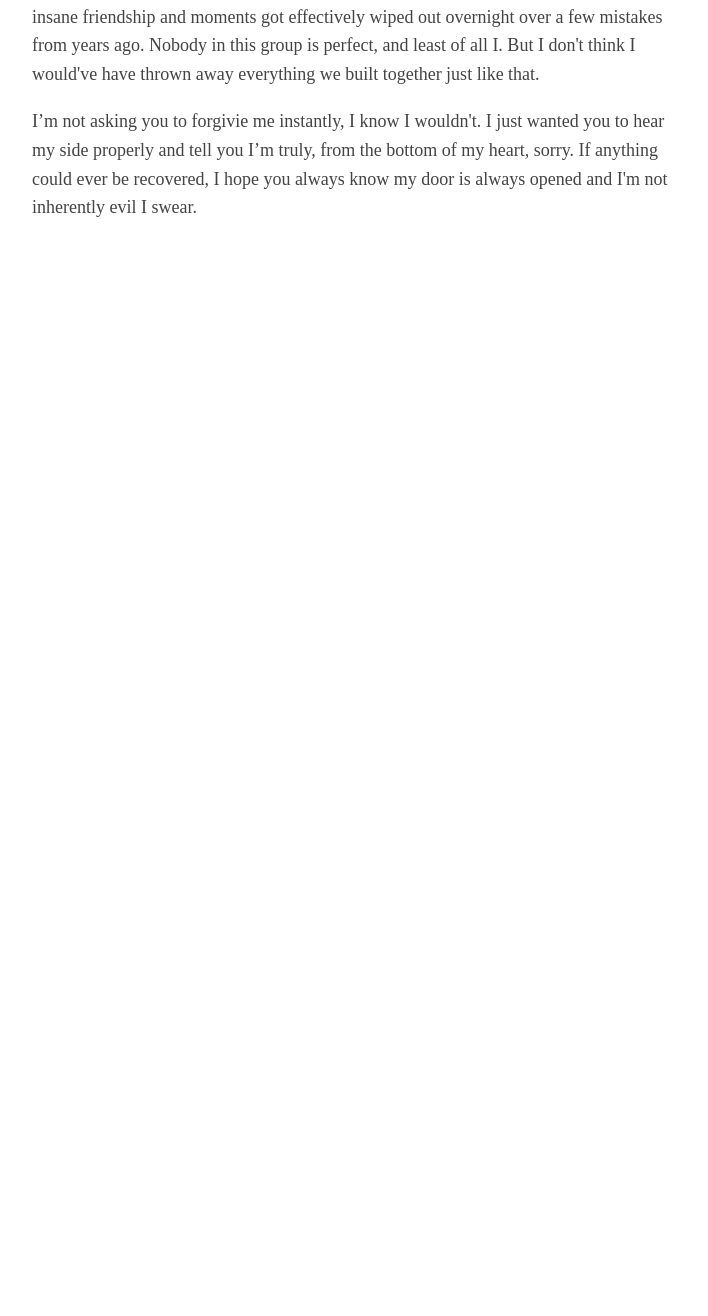
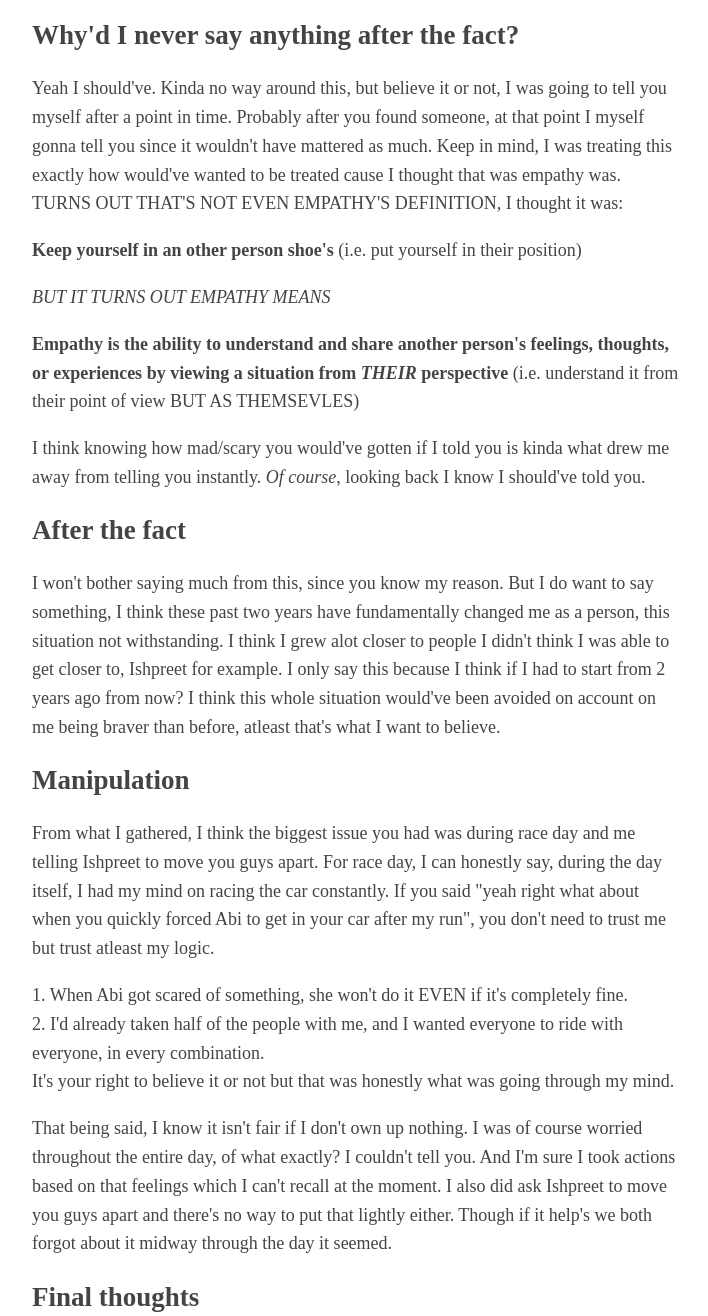
Before and after one commit to aryamsharma/should_be_hidden, a plain HTML site: page index.html in a window 1280 px wide. Shown: the part 865-2181 px from the top of the page, without its empty margins (283-991 px from the left). Before the commit the page ends 1127 px from the top, so only its background shows below. Drawn offline with Linux system fonts and the light colour scheme.

Commit message:
Update index.html

```diff
--- a/index.html
+++ b/index.html
@@ -16,22 +16,73 @@
 	First and foremost
 </h2>
 <p>
-	If you are wondering why it took me over a month to say something to you. It's cause since my big mouth caused this problem in the first place, I'd ought to take a step back and decide what to say. I think it's finally time I put everything into words though.
+	If you are wondering why it took me over a month to say something to you. It's cause since my large mouth caused this problem in the first place, I'd ought to take a step back and decide what to say. I think it's finally time I put everything into words though. Also, I never had any malice to anyone, the intentions were honest. The end goal was always to ensure the friend group never spilt apart.
 </p>
 <p>
 	Also you might get more mad at some stuff I say but I can't even imagine you get madder than you already or, BUT IN CASE YOU DO, REMEMBER THAT YOU'D RATHER KNOW AND BE MAD THAN NOT KNOW AND BE HAPPY.
 </p>
+
+<h2>
+	Why'd I say anything to her in #da first place?
+</h2>
 <p>
-	There was never any malice behind any intentions, I just straight up panicked about the friend group spiltting up if things went wrong (how ironic) and that got the better of me. I was super frustrated at the situation and I couldn't tell that to you nor Abi. So I just got mad thinking about it and when Abi asked what was wrong I tried to not tell her the truth by saying some other lie but I felt like I should've also just told her the truth, which I ended up doing. Ironic how the truth started this particular situation.
+	I thought I had no way out, I recall suggesting to you in the beginning / midway (of when you first told me) it was a bad idea, but you kinda kept asking me stuff which I myself answered which I shouldn't have. The only one converstation that I can think off top is the <em>Dev Patel</em> one. I also realize that I should've been more firm in my stance but I just wasn't. After that fateful Toronto night, I KNOW I was losing it. I couldn't tell you because I needed you to able to trust me with this (ironic I'm well aware), I couldn't tell anyone else because at that point in time I couldn't trust them as much as I did know (we'll get back to this later). I was super frustrated at the situation and I couldn't tell that to you nor Abi. So I just got mad thinking about it and when Abi asked what was wrong I tried to not tell her true by saying some other lie but the lie was SO bad and I felt like I should've also just told her the truth. Ironic how the truth started this particular situation.
+
+	I <s>think</s> know the reason I never told you was fear, frankly speaking, you are kinda scary to talk to. That being said, I know it isn't a valid excuse but that's the honest reason.
+</p>
+
+<h2>
+	Why'd I never say anything after the fact?
+</h2>
+
+<p>
+	Yeah I should've. Kinda no way around this, but believe it or not, I was going to tell you myself after a point in time. Probably after you found someone, at that point I myself gonna tell you since it wouldn't have mattered as much. Keep in mind, I was treating this exactly how would've wanted to be treated cause I thought that was empathy was. TURNS OUT THAT'S NOT EVEN EMPATHY'S DEFINITION, I thought it was:
 </p>
 <p>
-	Telling Abi and asking Ishpreet to keep you two seperated just was an incredibly stupid move on my part. AND KEEPING IT QUIET FOR THE NEXT YEAR AND THEN YOU FINDING OUT FROM TIME? My god what a massive massive massive mistake. I won't make excuses, since I know what I did was wrong and I broke your trust, which you don't understand how much I regret that. But if you can believe it, if that sitations from 2 years ago happened today, I feel like I'd be able to handle it very very differently, and more honestly. Also I honestly had planned to tell you in the future myself, but after you'd find someone else you were dating (I get that you won't believe this, but I swear on my mom this is the truth).
+	<strong>Keep yourself in an other person shoe's</strong> (i.e. put yourself in their position)
 </p>
 <p>
-	At the same time, I’d be lying if I said I wasn't hurt and disappointed that 2 to 6 years of insane friendship and moments got effectively wiped out overnight over a few mistakes from years ago. Nobody in this group is perfect, and least of all I. But I don't think I would've have thrown away everything we built together just like that.
+	<em>BUT IT TURNS OUT EMPATHY MEANS</em>
 </p>
 <p>
-	I’m not asking you to forgivie me instantly, I know I wouldn't. I just wanted you to hear my side properly and tell you I’m truly, from the bottom of my heart, sorry. If anything could ever be recovered, I hope you always know my door is always opened and I'm not inherently evil I swear.
+	<strong>Empathy is the ability to understand and share another person's feelings, thoughts, or experiences by viewing a situation from <em>THEIR</em> perspective</strong> (i.e. understand it from their point of view BUT AS THEMSEVLES)
 </p>
+<p>
+	I think knowing how mad/scary you would've gotten if I told you is kinda what drew me away from telling you instantly. <em>Of course</em>, looking back I know I should've told you.
+</p>
+
+<h2>
+	After the fact
+</h2>
+
+<p>
+	I won't bother saying much from this, since you know my reason. But I do want to say something, I think these past two years have fundamentally changed me as a person, this situation not withstanding. I think I grew alot closer to people I didn't think I was able to get closer to, Ishpreet for example. I only say this because I think if I had to start from 2 years ago from now? I think this whole situation would've been avoided on account on me being braver than before, atleast that's what I want to believe.
+</p>
+
+<h2>
+	Manipulation
+</h2>
+
+<p>
+	From what I gathered, I think the biggest issue you had was during race day and me telling Ishpreet to move you guys apart. For race day, I can honestly say, during the day itself, I had my mind on racing the car constantly. If you said "yeah right what about when you quickly forced Abi to get in your car after my run", you don't need to trust me but trust atleast my logic.
+</p>
+
+<p>
+	 1. When Abi got scared of something, she won't do it EVEN if it's completely fine. <br> 2. I'd already taken half of the people with me, and I wanted everyone to ride with everyone, in every combination. <br> It's your right to believe it or not but that was honestly what was going through my mind.
+</p>
+
+<p>
+	That being said, I know it isn't fair if I don't own up nothing. I was of course worried throughout the entire day, of what exactly? I couldn't tell you. And I'm sure I took actions based on that feelings which I can't recall at the moment. I also did ask Ishpreet to move you guys apart and there's no way to put that lightly either. Though if it help's we both forgot about it midway through the day it seemed.
+</p>
+
+<h2>
+	Final thoughts
+</h2>
+
+<p>
+	At the same time, I’d be lying if I said I wasn't hurt and disappointed that 2 to 6 years of insane friendship and moments got effectively wiped out overnight over a few mistakes from years ago. Nobody in this group is perfect, and least of all I. But I don't think I would've have thrown away everything we built together just like that. I’m not asking you to forgivie me instantly, I know I wouldn't. I just wanted you to hear my side properly and tell you I’m truly, from the bottom of my heart, sorry. If anything could ever be recovered, I hope you always know my door is always opened and I'm not inherently evil I swear.
+</p>
+
+<h6>Don't think for a second this was AI written</h6>
 </body>
 </html>
```
